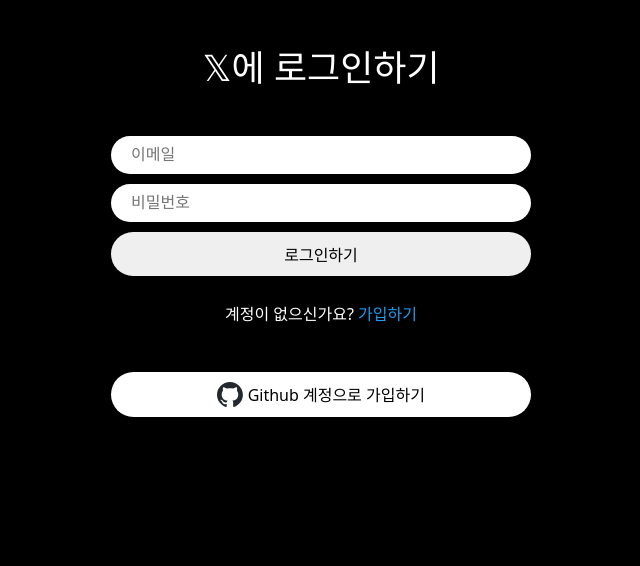
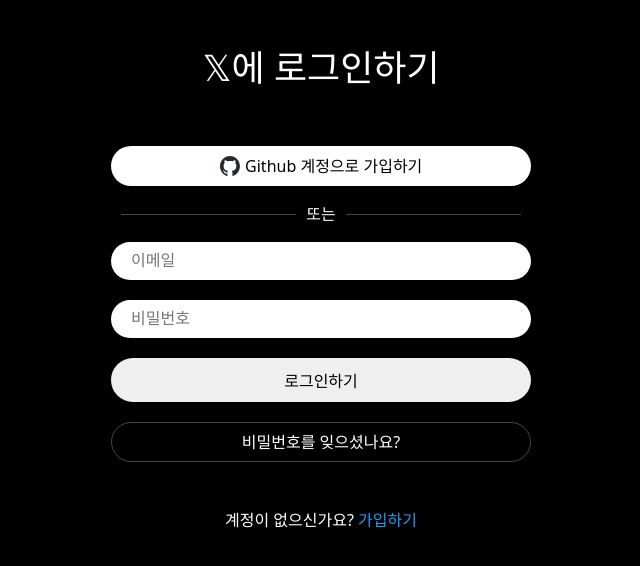
Before and after one commit to chaeriIM/nwitter-reloaded, a React (Vite) app: page /login in a window 1280 px wide. Shown: the top 566 px of the page, without its empty margins (319-959 px from the left). Built offline with nearby package versions, Linux system fonts and the light colour scheme; no server answers; the HTML template or start-up script is replaced by a standard one.

Commit message:
✨ Reset Password
1) 비밀번호 재설정 구현
2) UI 수정

```diff
--- a/src/App.tsx
+++ b/src/App.tsx
@@ -10,6 +10,7 @@
 import LoadingScreen from "./components/loading-screen";
 import { auth } from "./firebase";
 import ProtectedRoute from "./components/protected-route";
+import ResetPassword from "./routes/reset-password";
 
 const router = createBrowserRouter([
   {
@@ -37,6 +38,10 @@
   {
     path: "/create-account",
     element: <CreateAccount />,
+  },
+  {
+    path: "/reset-password",
+    element: <ResetPassword />,
   },
 ]);
 
--- a/src/components/auth-components.ts
+++ b/src/components/auth-components.ts
@@ -15,15 +15,21 @@
 `;
 
 export const Title = styled.h1`
+  margin-bottom: 40px;
   font-size: 36px;
 `;
 
+export const Notice = styled.span`
+  margin-bottom: 50px;
+  font-size: 16px;
+  line-height: 20px;
+`;
+
 export const Form = styled.form`
-  margin-top: 50px;
-  margin-bottom: 10px;
+  margin-top: 20px;
   display: flex;
   flex-direction: column;
-  gap: 10px;
+  gap: 20px;
   width: 100%;
 `;
 
@@ -34,9 +40,12 @@
   width: 100%;
   font-size: 16px;
   &[type="submit"] {
+    margin-bottom: 10px;
+    font-weight: 500;
     cursor: pointer;
+    transition: .3s;
     &:hover {
-      opacity: 0.8;
+      opacity: 0.9;
     }
   }
 `;
@@ -47,9 +56,45 @@
 `;
 
 export const Switcher = styled.span`
-  margin-top: 20px;
+  margin-top: 50px;
   a {
     color: #1d9bf0;
     text-decoration: none;
+    &:hover {
+      text-decoration: underline;
+    }
   }
 `;
+
+export const Seperate = styled.div`
+  display: flex;
+  align-items: center;
+  width: 100%;
+  hr {
+    flex-grow: 1;
+    border: 0;
+    border-top: 1px solid #464646;
+    margin: 0 10px;
+  }
+`;
+
+export const Reset = styled.span`
+  display: flex;
+  align-items: center;
+  justify-content: center;
+  margin-top: 10px;
+  padding: 10px 20px;
+  gap: 5px;
+  width: 100%;
+  height: 40px;
+  background-color: transparent;
+  color: white;
+  font-weight: 500;
+  border-radius: 50px;
+  border: 1px solid #464646;
+  cursor: pointer;
+  transition: .3s;
+  &:hover {
+    background-color: rgba(66, 66, 66, 0.4);
+  }
+`;
--- a/src/components/github-btn.tsx
+++ b/src/components/github-btn.tsx
@@ -7,7 +7,7 @@
   display: flex;
   align-items: center;
   justify-content: center;
-  margin-top: 50px;
+  margin: 20px 0;
   padding: 10px 20px;
   gap: 5px;
   width: 100%;
@@ -17,10 +17,14 @@
   border-radius: 50px;
   border: 0;
   cursor: pointer;
+  transition: .3s;
+  &:hover {
+    opacity: 0.9;
+  }
 `;
 
 const Logo = styled.img`
-  height: 25px;
+  height: 20px;
 `;
 
 export default function GithubButton() {
--- a/src/routes/login.tsx
+++ b/src/routes/login.tsx
@@ -9,7 +9,9 @@
   Switcher,
   Title,
   Error,
-  Wrapper
+  Wrapper,
+  Seperate,
+  Reset
 } from "../components/auth-components";
 import GithubButton from "../components/github-btn";
 
@@ -46,19 +48,25 @@
     }
   };
 
+  const onClick = async () => {
+    navigate("/reset-password")
+  };
+
   return (
     <Wrapper>
       <Title>𝕏에 로그인하기</Title>
+      <GithubButton />
+      <Seperate><hr />또는<hr /></Seperate>
       <Form onSubmit={onSubmit}>
         <Input onChange={onChange} name="email" value={email} placeholder="이메일" type="email" required />
         <Input onChange={onChange} name="password" value={password} placeholder="비밀번호" type="password" required/>
         <Input type="submit" value={isLoading ? "Loading..." : "로그인하기"} />
       </Form>
       {error !== "" ? <Error>{error}</Error> : null}
+      <Reset onClick={onClick}>비밀번호를 잊으셨나요?</Reset>
       <Switcher>
         계정이 없으신가요?{" "} <Link to="/create-account">가입하기</Link>
       </Switcher>
-      <GithubButton />
     </Wrapper>
   );
 }
--- /dev/null
+++ b/src/routes/reset-password.tsx
@@ -0,0 +1,59 @@
+import { useState } from "react";
+import { useNavigate } from "react-router-dom";
+import { FirebaseError } from "firebase/app";
+import {
+  Input,
+  Form,
+  Logo,
+  Title,
+  Notice,
+  Error,
+  Wrapper
+} from "../components/auth-components";
+import { sendPasswordResetEmail } from "firebase/auth";
+import { auth } from "../firebase";
+
+export default function ResetPassword() {
+  const navigate = useNavigate();
+  const [isLoading, setIsLoading] = useState(false);
+  const [email, setEmail] = useState("");
+  const [error, setError] = useState("");
+
+  const onChange = (e : React.ChangeEvent<HTMLInputElement>) => {
+    const { target: { name, value } } = e;
+    if (name === "email") {
+      setEmail(value);
+    }
+  }
+
+  const onSubmit = async (e : React.FormEvent<HTMLFormElement>) => {
+    e.preventDefault();
+    setError("");
+    if (isLoading || email === "") return;
+    try {
+      setIsLoading(true);
+      await sendPasswordResetEmail(auth, email);
+      alert("메일이 전송되었습니다.");
+      navigate("/login");
+    } catch (e) {
+      if (e instanceof FirebaseError) {
+        setError(e.message);
+      }
+    } finally{
+      setIsLoading(false);
+    }
+  }
+
+  return (
+    <Wrapper>
+      <Logo>𝕏</Logo>
+      <Title>비밀번호를 재설정하세요</Title>
+      <Notice>𝕏에 가입했던 이메일을 입력해주세요.<br />비밀번호 재설정 메일을 보내드립니다.</Notice>
+      <Form onSubmit={onSubmit}>
+        <Input onChange={onChange} name="email" value={email} placeholder="이메일" type="email" required />
+        <Input type="submit" value={isLoading ? "Loading..." : "이메일 보내기"} />
+      </Form>
+      {error !== "" ? <Error>{error}</Error> : null}
+    </Wrapper>
+  );
+}
```
